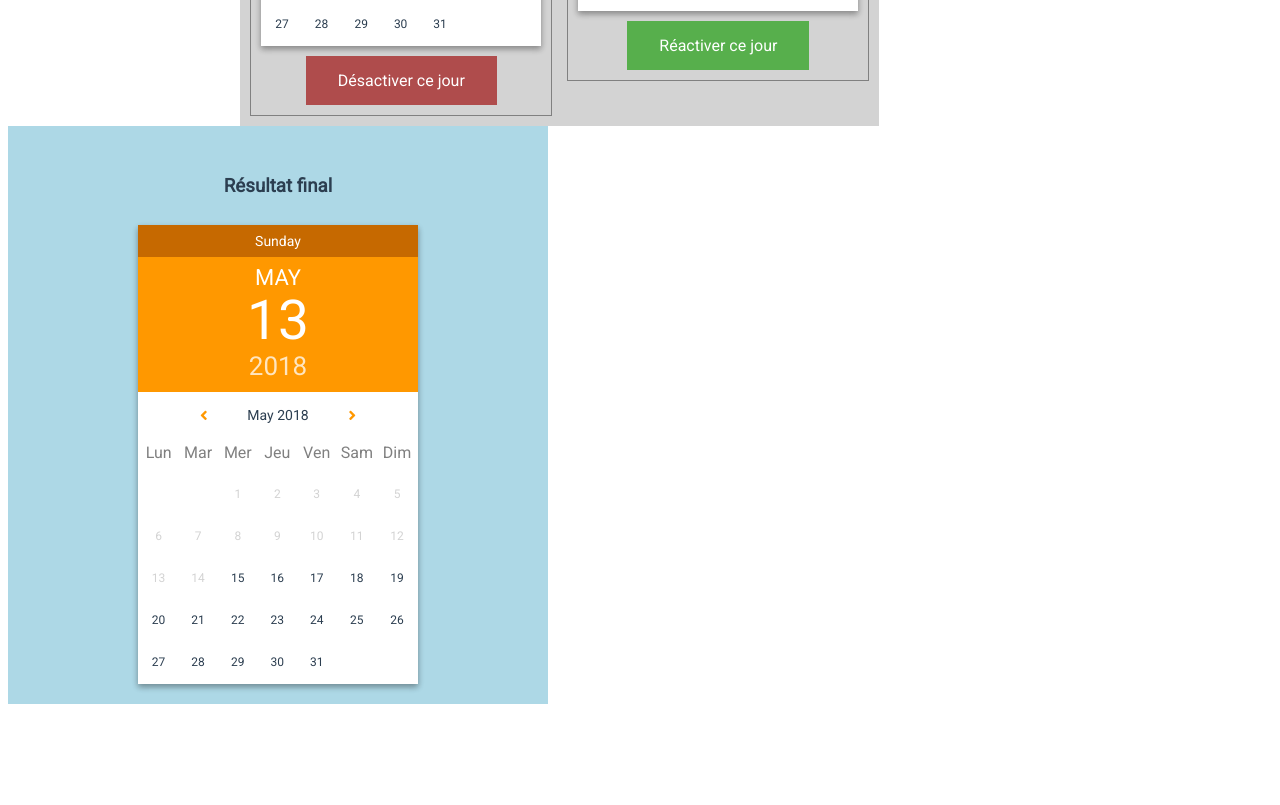
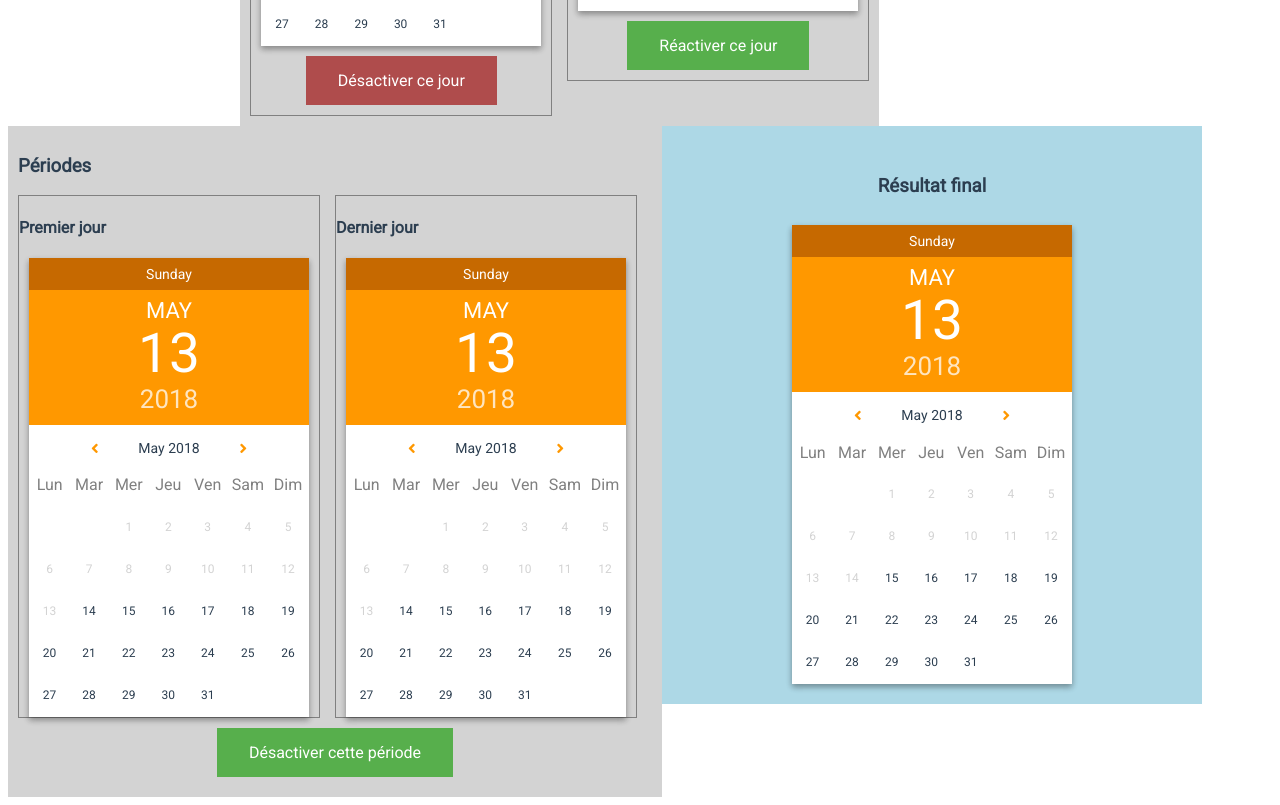
Before and after one commit to AlexandreGerault/datepicker, a Vue app: page / in a window 1280 px wide. Shown: the part 680-1485 px from the top of the page. Before the commit the page ends 1392 px from the top, so only its background shows below. Built offline with nearby package versions, Linux system fonts and the light colour scheme.

Commit message:
Simple update

```diff
--- a/src/App.vue
+++ b/src/App.vue
@@ -30,9 +30,21 @@
         <button class="button success" @click="removeDayToDisable()">Réactiver ce jour</button>
       </div>
     </div>
+    <div class="control">
+      <h3>Périodes</h3>
+      <div class="control-group">
+        <h4>Premier jour</h4>
+        <Calendar disabled-weekdays="" disable-before-today="true" disabled-days="" v-on:select="selectFirstPeriodDay($event, day)"/>
+      </div>
+      <div class="control-group">
+        <h4>Dernier jour</h4>
+        <Calendar disabled-weekdays="" disable-before-today="true" disabled-days="" v-on:select="selectLastPeriodDay($event, day)"/>
+      </div>
+      <button class="button success" @click="addPeriod()">Désactiver cette période</button>
+    </div>
     <div class="result">
       <h3 class="centered-text">Résultat final</h3>
-      <Calendar :disabled-weekdays="disabledWeekDays" disable-before-today="true" :disabled-days="disabledDays" v-on:select="updateDay($event, day)"/>
+      <Calendar :disabled-weekdays="disabledWeekDays" disable-before-today="true" :disabled-days="disabledDays" :disabled-periods="periods" v-on:select="updateDay($event, day)"/>
     </div>
   </div>
 </template>
@@ -61,7 +73,10 @@ export default {
       ],
       day: moment(),
       dayToDisable: moment(),
-      dayToEnable: moment()
+      dayToEnable: moment(),
+      periods: [],
+      firstPeriodDay: '',
+      lastPeriodDay: ''
     }
   },
   components: {
@@ -97,6 +112,12 @@ export default {
     selectDayToEnable (day) {
       this.dayToEnable = day
     },
+    selectFirstPeriodDay (day) {
+      this.firstPeriodDay = day
+    },
+    selectLastPeriodDay (day) {
+      this.lastPeriodDay = day
+    },
     addDayToDisable () {
       if (!this.disabledDays.includes(this.dayToDisable.format(dateFormat))) {
         this.disabledDays.push(this.dayToDisable.format(dateFormat))
@@ -105,6 +126,16 @@ export default {
     removeDayToDisable () {
       if (this.disabledDays.includes(this.dayToEnable.format(dateFormat))) {
         this.disabledDays.splice(this.disabledDays.indexOf(this.dayToEnable.format(dateFormat)), 1)
+      }
+    },
+    addPeriod () {
+      if (this.lastPeriodDay instanceof moment && this.firstPeriodDay instanceof moment) {
+        if (this.lastPeriodDay.isAfter(this.firstPeriodDay)) {
+          this.periods.push({
+            start: this.firstPeriodDay.clone(),
+            end: this.lastPeriodDay.clone()
+          })
+        }
       }
     }
   }
--- a/src/components/Calendar.vue
+++ b/src/components/Calendar.vue
@@ -43,9 +43,11 @@
 
 import moment from 'moment'
 
+const dateFormat = 'dddd D MMMM YYYY'
+
 export default {
   name: 'Calendar',
-  props: ['disabledWeekdays', 'disabledDays', 'disableBeforeToday'],
+  props: ['disabledWeekdays', 'disabledDays', 'disableBeforeToday', 'disabledPeriods'],
   data () {
     return {
       date: moment(),
@@ -142,18 +144,30 @@ export default {
     isDisabledWeekday (weekday) {
       if (weekday instanceof moment) {
         let disabledWeekday = false
-        this.disabledWeekdays.forEach(function (day) {
-          if (day.index === weekday.weekday() && day.checked === true) {
-            disabledWeekday = true
-          }
-        })
+        if (Array.isArray(this.disabledWeekdays)) {
+          this.disabledWeekdays.forEach(function (day) {
+            if (day.index === weekday.weekday() && day.checked === true) {
+              disabledWeekday = true
+            }
+          })
+        }
         return disabledWeekday
       }
       return false
     },
+    isInPeriod (day) {
+      // let isBetween = false
+      if (Array.isArray(this.disabledPeriods)) {
+        this.disabledPeriods.forEach(function (e) {
+          if (day.isBetween(e.start, e.end)) {
+            console.log(e.start.format(dateFormat), e.end.format(dateFormat), day.format(dateFormat))
+          }
+        })
+      }
+    },
     isDisabledDay (day) {
       if (day instanceof moment) {
-        return this.isDisabledWeekday(day) || (Array.isArray(this.disabledDays) && this.disabledDays.includes(day.format('dddd D MMMM YYYY'))) || (this.disableBeforeToday && day.isBefore(moment()))
+        return this.isDisabledWeekday(day) || (Array.isArray(this.disabledDays) && this.disabledDays.includes(day.format(dateFormat))) || (this.disableBeforeToday && day.isBefore(moment())) || this.isInPeriod(day)
       }
       return false
     }
```
